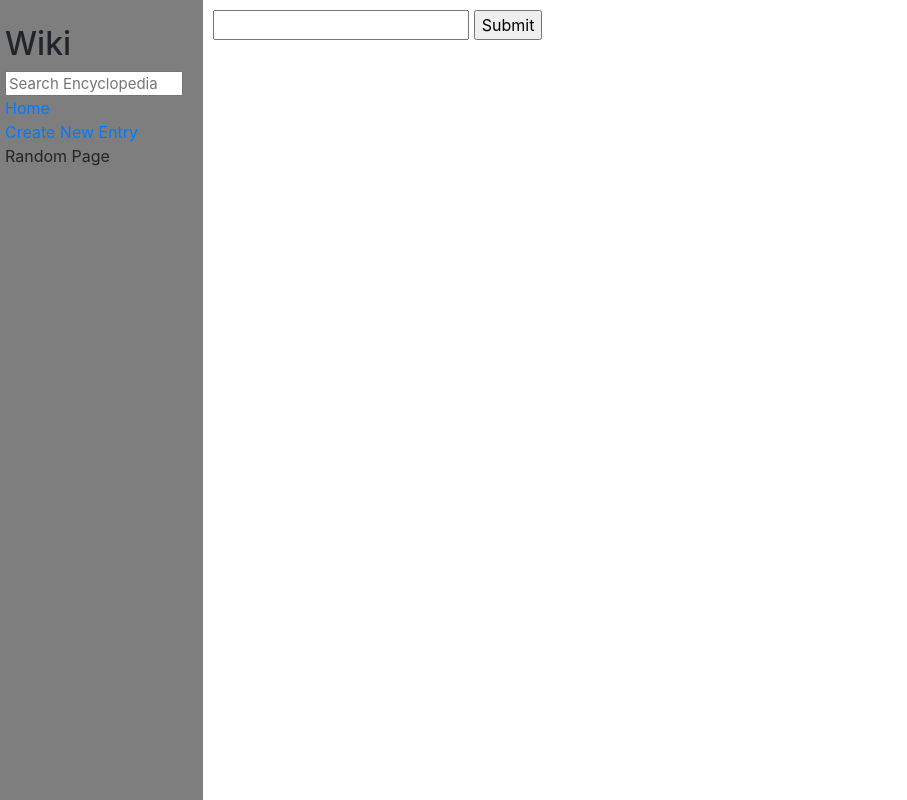
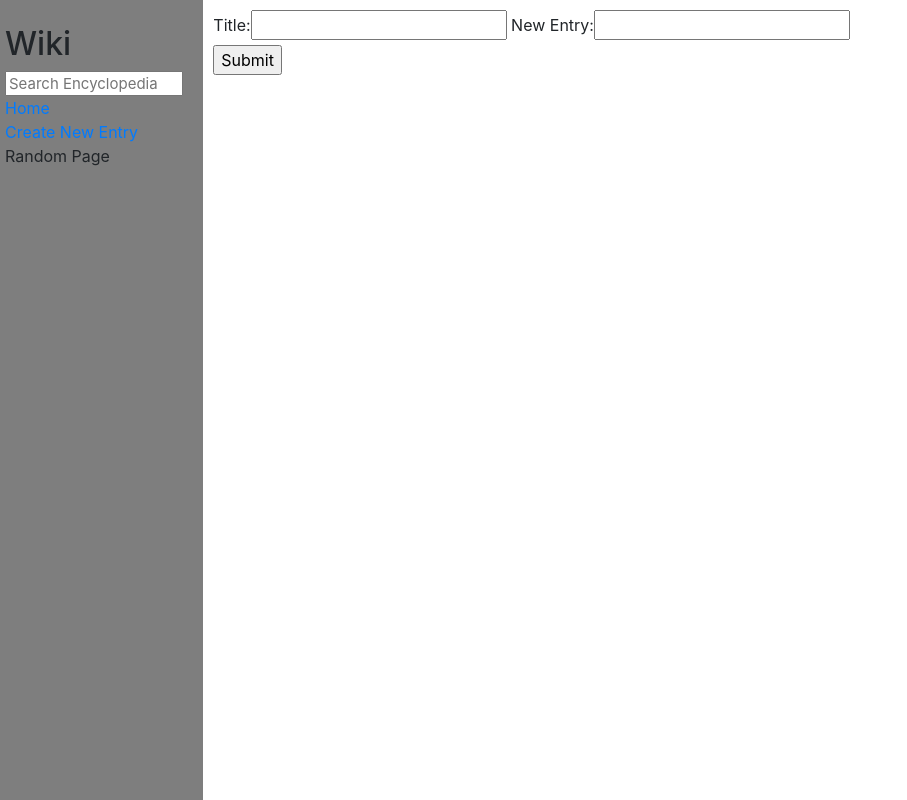
Before and after one commit to Ishmaelsealey/wiki, a Django app: template encyclopedia/templates/encyclopedia/new.html in a window 1280 px wide. Shown: the whole page, without its empty margins (0-907 px from the left). Run offline with Django 3.2, Linux system fonts and the light colour scheme; the template is opened without the code that fills it: values that come from a table or form of the project are taken from there, others are empty; some libraries are stand-ins or nearby versions.

Commit message:
Wrote code so that it didn't send a problem, going to try it now.

```diff
--- a/encyclopedia/templates/encyclopedia/new.html
+++ b/encyclopedia/templates/encyclopedia/new.html
@@ -8,8 +8,9 @@
 <!-- find a way to make the action use the util.save_entry function-->
     <form action="{% url 'encyclopedia:new' %}" method="post">
         {% csrf_token %}
-        <input type="text", name="entry">
-        <input type="submit">
+        {{ form }}
+        <br>
+        <input type="submit" value="Submit">
     </form>
 
 {% endblock %}
--- a/encyclopedia/urls.py
+++ b/encyclopedia/urls.py
@@ -6,6 +6,6 @@ app_name = "encyclopedia"
 
 urlpatterns = [
     path("", views.index, name="index"),
+    path("create", views.new, name="new"),
     path("<str:title>", views.entry, name="entry"),
-    path("create", views.new, name="new"),
 ]
--- a/encyclopedia/views.py
+++ b/encyclopedia/views.py
@@ -5,31 +5,34 @@ from django import forms
 from django.urls import reverse
 from django.http import HttpResponseRedirect
 
-def index(request):
+def index(request): # Returns a list of entries
     return render(request, "encyclopedia/index.html", {
         "entries": util.list_entries()
     })
 
-def entry(request, title):
+def entry(request, title):  # gets the entry
     markdowner = Markdown()
     return render(request, "encyclopedia/entries.html", {
         "title": markdowner.convert(util.get_entry(f"{title}"))
     })
 
-class NewEntryForm(forms.Form):
-    entry = forms.CharField(label="New Entry")
+class NewEntryForm(forms.Form): # a form to create a new entry
+    title = forms.CharField(label = "Title")
+    entry = forms.CharField(label = "New Entry")
 
 def new(request):
     if request.method == "POST":
         form = NewEntryForm(request.POST)
         if form.is_valid():
+            title = form.cleaned_data["title"]
             entry = form.cleaned_data["entry"]
-            entry.append(entry)
+            util.save_entry(f"{title}", f"{entry}")
             return HttpResponseRedirect(reverse("encyclopedia:index"))
         else:
             return render(request, "encyclopedia/new.html", {
                 "form": form
             })
+            ##
     return render(request, "encyclopedia/new.html", {
         "form": NewEntryForm()
     })
```
